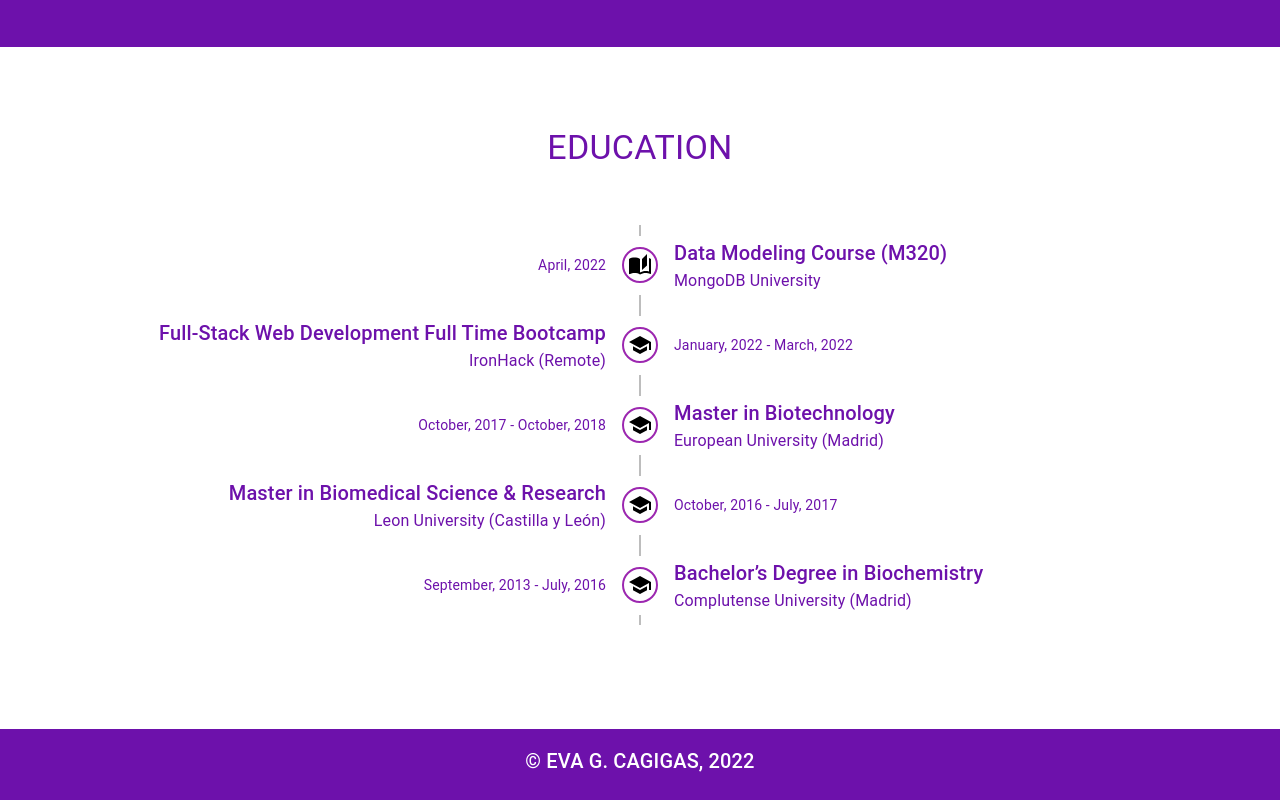
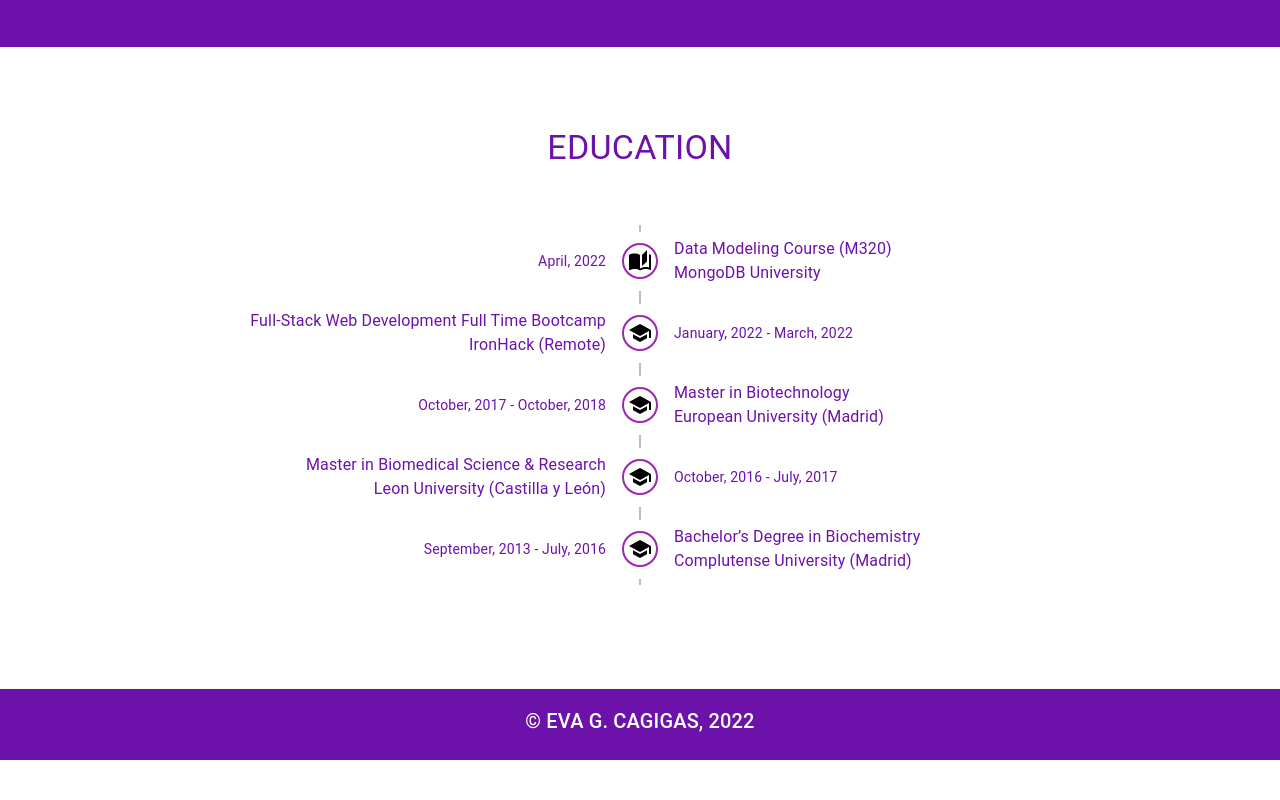
Before and after one commit to Becquerelia/portfolio, a React (Create React App) app: page / in a window 1280 px wide. Shown: the part 2385-3185 px from the top of the page. After the commit the page ends 3145 px from the top, so only its background shows below. Built offline with nearby package versions, Linux system fonts and the light colour scheme.

Commit message:
education section updated

```diff
--- a/src/components/Education.jsx
+++ b/src/components/Education.jsx
@@ -43,7 +43,7 @@
             <TimelineConnector />
           </TimelineSeparator>
           <TimelineContent sx={{ py: "12px", px: 2 }}>
-            <Typography variant="h6" component="span" color="#6d11ab">
+            <Typography variant="h7" component="span" color="#6d11ab">
               Data Modeling Course (M320)
             </Typography>
             <Typography color="#6d11ab"> MongoDB University </Typography>
@@ -65,7 +65,7 @@
             <TimelineConnector />
           </TimelineSeparator>
           <TimelineContent sx={{ py: "12px", px: 2 }}>
-            <Typography variant="h6" component="span" color="#6d11ab">
+            <Typography variant="h7" component="span" color="#6d11ab">
               Full-Stack Web Development Full Time Bootcamp
             </Typography>
             <Typography color="#6d11ab">IronHack (Remote)</Typography>
@@ -88,7 +88,7 @@
             <TimelineConnector />
           </TimelineSeparator>
           <TimelineContent sx={{ py: "12px", px: 2 }}>
-            <Typography variant="h6" component="span" color="#6d11ab">
+            <Typography variant="h7" component="span" color="#6d11ab">
               Master in Biotechnology
             </Typography>
             <Typography color="#6d11ab">
@@ -112,7 +112,7 @@
             <TimelineConnector />
           </TimelineSeparator>
           <TimelineContent sx={{ py: "12px", px: 2 }}>
-            <Typography variant="h6" component="span" color="#6d11ab">
+            <Typography variant="h7" component="span" color="#6d11ab">
               Master in Biomedical Science & Research
             </Typography>
             <Typography color="#6d11ab">
@@ -136,7 +136,7 @@
             <TimelineConnector />
           </TimelineSeparator>
           <TimelineContent sx={{ py: "12px", px: 2 }}>
-            <Typography variant="h6" component="span" color="#6d11ab">
+            <Typography variant="h7" component="span" color="#6d11ab">
               Bachelor’s Degree in Biochemistry
             </Typography>
             <Typography color="#6d11ab">
```
